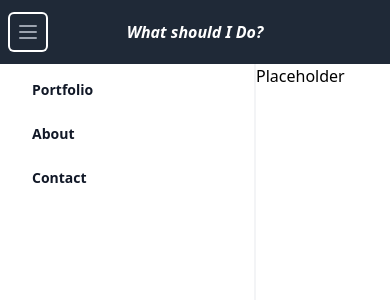
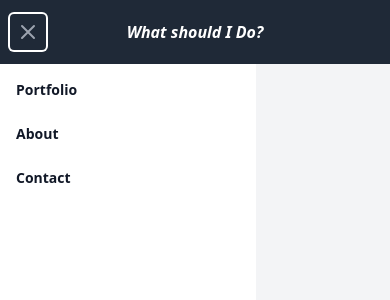
Before and after one commit to horlor/FrontendComparison, a Svelte app in the folder svelteapp/: page / in a window 390 px wide. Both pictures are taken after a click on the button "Open main menu". Shown: the top 300 px of the page. Built offline with nearby package versions, Linux system fonts and the light colour scheme.

Commit message:
Responsivity in NavigationView

```diff
--- a/svelteapp/src/App.svelte
+++ b/svelteapp/src/App.svelte
@@ -13,11 +13,6 @@
 	@tailwind components;
 	@tailwind utilities;
 
-	body{
-		height:100vh;
-		width:100vw;
-		display: flex;
-		flex-direction: column;
-	}
+
 
   </style>
--- a/svelteapp/src/components/layout/NavigationView.svelte
+++ b/svelteapp/src/components/layout/NavigationView.svelte
@@ -1,10 +1,20 @@
-<header class="bg-gray-800">
+<script>
+let navDrawerOpen = false;
+
+</script>
+
+<div class="body overflow-hidden">
+	<header class="bg-gray-800 fixed top-0 w-full z-10">
 		<div class="max-w-7xl mx-auto px-2 sm:px-6 lg:px-8">
 		  <div class="relative flex items-center justify-between h-16">
 			<div class="absolute inset-y-0 left-0 flex items-center sm:hidden">
 			  <!-- Mobile menu button-->
-		  <button type="button" class="inline-flex items-center justify-center p-2 rounded-md text-gray-400 hover:text-white hover:bg-gray-700 focus:outline-none focus:ring-2 focus:ring-inset focus:ring-white" aria-controls="mobile-menu" aria-expanded="false">
+			  <button type="button"
+			  class="inline-flex items-center justify-center p-2 rounded-md text-gray-400 hover:text-white hover:bg-gray-700 focus:outline-none focus:ring-2 focus:ring-inset focus:ring-white"
+			  aria-controls="mobile-menu" aria-expanded="false"
+			  on:click="{()=> navDrawerOpen = !navDrawerOpen}">
 				<span class="sr-only">Open main menu</span>
+{#if !navDrawerOpen}
 				<!--
 				  Icon when menu is closed.
 
@@ -15,6 +25,7 @@
 				<svg class="block h-6 w-6" xmlns="http://www.w3.org/2000/svg" fill="none" viewBox="0 0 24 24" stroke="currentColor" aria-hidden="true">
 					<path stroke-linecap="round" stroke-linejoin="round" stroke-width="2" d="M4 6h16M4 12h16M4 18h16" />
 				</svg>
+{:else}
 				<!--
 				  Icon when menu is open.
 
@@ -22,9 +33,10 @@
 
 				  Menu open: "block", Menu closed: "hidden"
 				-->
-			<svg class="hidden h-6 w-6" xmlns="http://www.w3.org/2000/svg" fill="none" viewBox="0 0 24 24" stroke="currentColor" aria-hidden="true">
+				<svg class="h-6 w-6" xmlns="http://www.w3.org/2000/svg" fill="none" viewBox="0 0 24 24" stroke="currentColor" aria-hidden="true">
 					<path stroke-linecap="round" stroke-linejoin="round" stroke-width="2" d="M6 18L18 6M6 6l12 12" />
 				  </svg>
+{/if}
 			  </button>
 			</div>
 			<div class="flex-1 flex items-center justify-center sm:items-stretch sm:justify-start">
@@ -36,12 +48,37 @@
 		</div>
 	</header>
 	<div class="flex flex-row h-full w-full flex-grow">
-	<nav class=" box-border h-full md:block px-4 pb-4 md:pb-0 md:overflow-y-auto w-64 border-r-2 border-gray-100">
+		<nav class=" box-border h-full hidden md:block  px-4 pb-4 md:pb-0 md:overflow-y-auto w-64 border-r-2 border-gray-100">
+			<div class="h-16"/>
+			<slot name="nav">
 				<a class="block px-4 py-2 mt-2 text-sm font-semibold text-gray-900 bg-transparent rounded-lg dark-mode:bg-transparent dark-mode:hover:bg-gray-600 dark-mode:focus:bg-gray-600 dark-mode:focus:text-white dark-mode:hover:text-white dark-mode:text-gray-200 hover:text-gray-900 focus:text-gray-900 hover:bg-gray-200 focus:bg-gray-200 focus:outline-none focus:shadow-outline" href="#">Portfolio</a>
 				<a class="block px-4 py-2 mt-2 text-sm font-semibold text-gray-900 bg-transparent rounded-lg dark-mode:bg-transparent dark-mode:hover:bg-gray-600 dark-mode:focus:bg-gray-600 dark-mode:focus:text-white dark-mode:hover:text-white dark-mode:text-gray-200 hover:text-gray-900 focus:text-gray-900 hover:bg-gray-200 focus:bg-gray-200 focus:outline-none focus:shadow-outline" href="#">About</a>
 				<a class="block px-4 py-2 mt-2 text-sm font-semibold text-gray-900 bg-transparent rounded-lg dark-mode:bg-transparent dark-mode:hover:bg-gray-600 dark-mode:focus:bg-gray-600 dark-mode:focus:text-white dark-mode:hover:text-white dark-mode:text-gray-200 hover:text-gray-900 focus:text-gray-900 hover:bg-gray-200 focus:bg-gray-200 focus:outline-none focus:shadow-outline" href="#">Contact</a>
+			</slot>
 		</nav>
-	<slot>
-		Placeholder
+		<main class="overflow-y-scroll h-full w-full bg-gray-100">
+			<div class="h-16"/>
+			<slot>Placeholder for main</slot>
+		</main>
+	</div>
+</div>
+{#if navDrawerOpen}
+	<nav class="fixed h-screen left-0 top-0 md:invisible bg-white w-64">
+		<div class="h-16"/>
+		<slot name="nav">
+			<a class="block px-4 py-2 mt-2 text-sm font-semibold text-gray-900 bg-transparent rounded-lg dark-mode:bg-transparent dark-mode:hover:bg-gray-600 dark-mode:focus:bg-gray-600 dark-mode:focus:text-white dark-mode:hover:text-white dark-mode:text-gray-200 hover:text-gray-900 focus:text-gray-900 hover:bg-gray-200 focus:bg-gray-200 focus:outline-none focus:shadow-outline" href="#">Portfolio</a>
+			<a class="block px-4 py-2 mt-2 text-sm font-semibold text-gray-900 bg-transparent rounded-lg dark-mode:bg-transparent dark-mode:hover:bg-gray-600 dark-mode:focus:bg-gray-600 dark-mode:focus:text-white dark-mode:hover:text-white dark-mode:text-gray-200 hover:text-gray-900 focus:text-gray-900 hover:bg-gray-200 focus:bg-gray-200 focus:outline-none focus:shadow-outline" href="#">About</a>
+			<a class="block px-4 py-2 mt-2 text-sm font-semibold text-gray-900 bg-transparent rounded-lg dark-mode:bg-transparent dark-mode:hover:bg-gray-600 dark-mode:focus:bg-gray-600 dark-mode:focus:text-white dark-mode:hover:text-white dark-mode:text-gray-200 hover:text-gray-900 focus:text-gray-900 hover:bg-gray-200 focus:bg-gray-200 focus:outline-none focus:shadow-outline" href="#">Contact</a>
 		</slot>
-</div>
+	</nav>
+{/if}
+
+
+<style>
+	.body{
+		display: flex;
+		flex-direction: column;
+		width: 100vw;
+		height: 100vh;
+	}
+</style>
```
Lines whose indentation alone changed are shown as unchanged.
